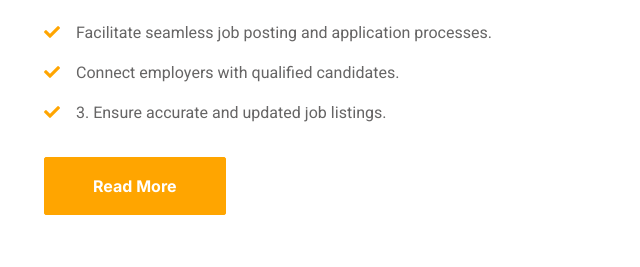
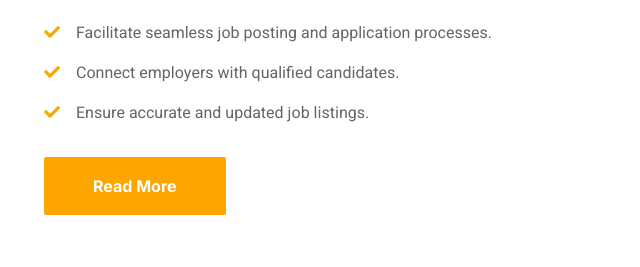
Before and after one commit to tonni-akter-dev/dream-job-agency, a plain HTML site: page about.html in a window 1280 px wide. Shown: the part 837-1104 px from the top of the page, 620-1260 px from the left. Drawn offline with nearby package versions, Linux system fonts and the light colour scheme.

Commit message:
added some changes

```diff
--- a/about.html
+++ b/about.html
@@ -121,7 +121,7 @@
                         </p>
                         <p><i class="fa fa-check text-primary me-3"></i>Facilitate seamless job posting and application processes.</p>
                         <p><i class="fa fa-check text-primary me-3"></i>Connect employers with qualified candidates.</p>
-                        <p><i class="fa fa-check text-primary me-3"></i>3. Ensure accurate and updated job listings.
+                        <p><i class="fa fa-check text-primary me-3"></i>Ensure accurate and updated job listings.
                         </p>
                         <a class="btn btn-primary py-3 px-5 mt-3" href="/job-detail.html">Read More</a>
                     </div>
```
